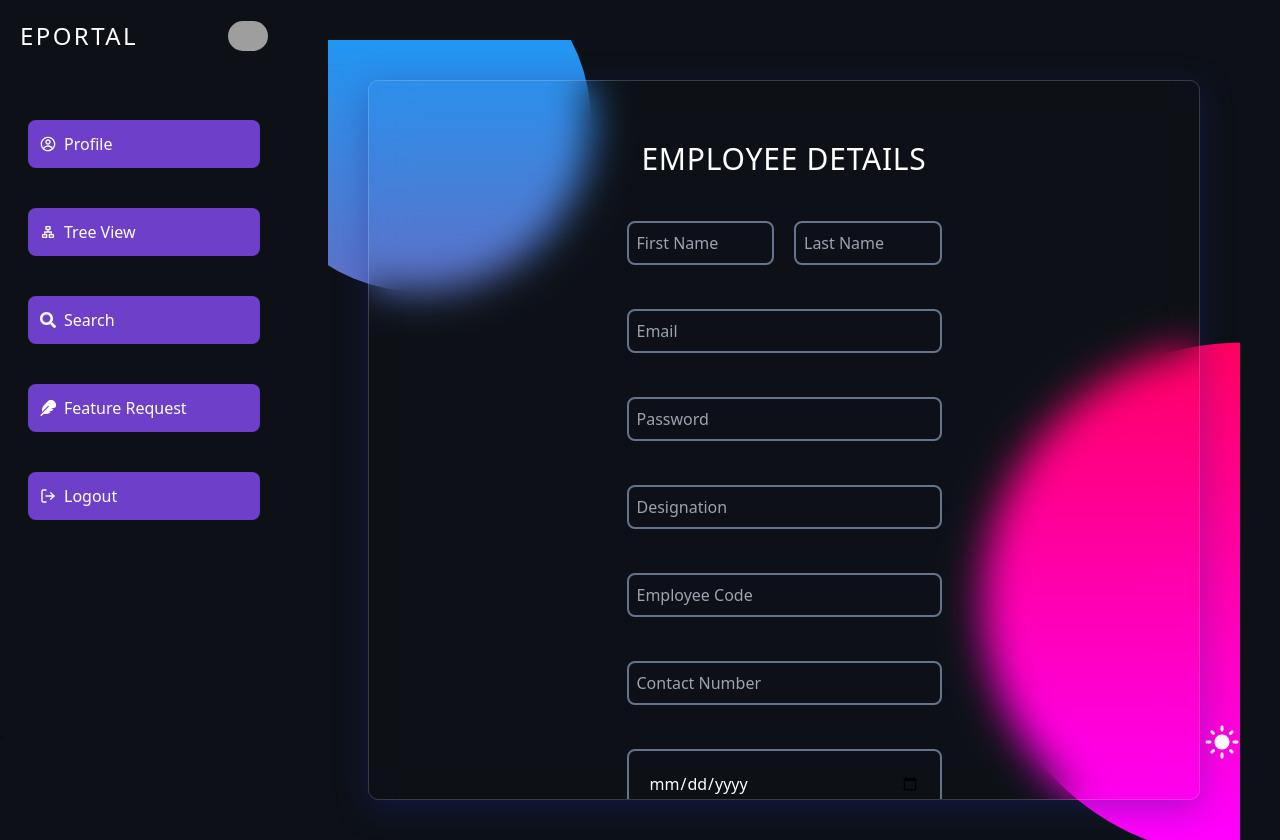
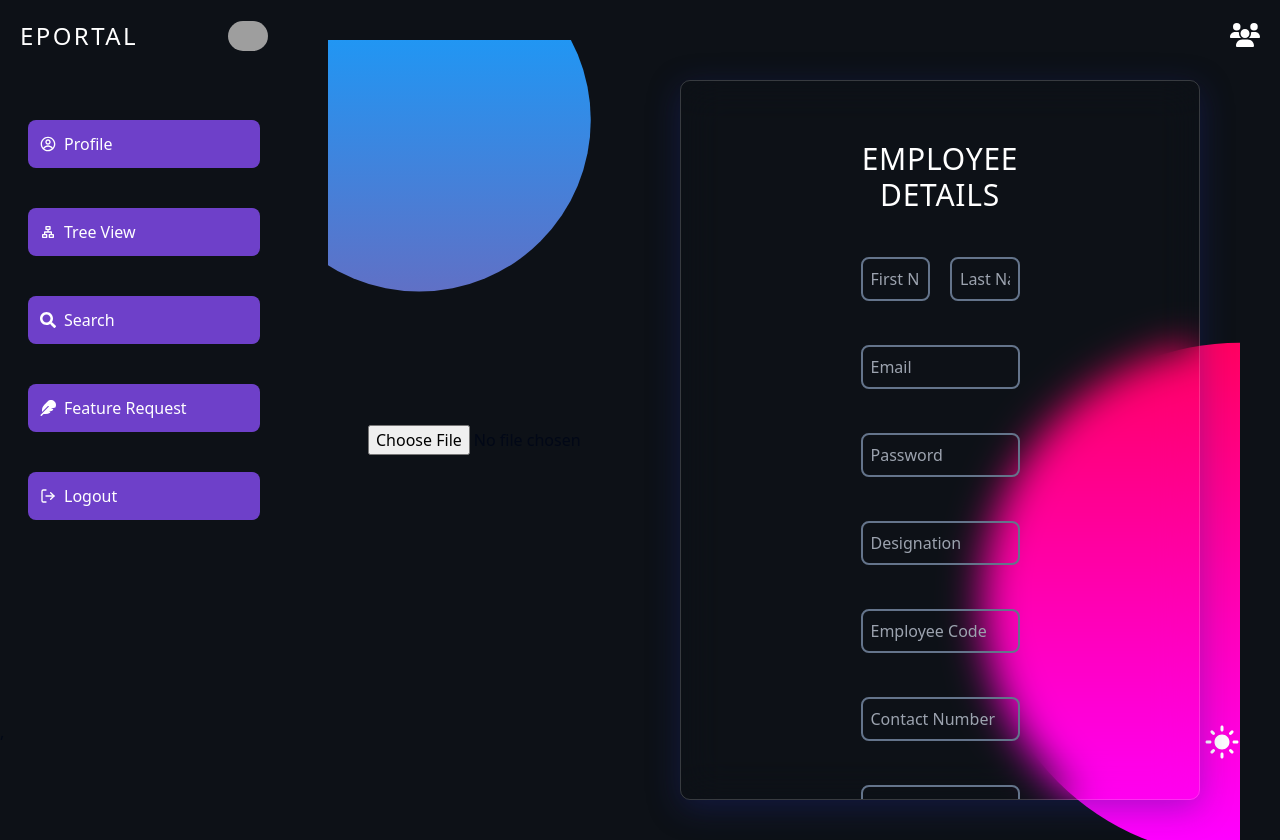
Before and after one commit to Mh-Alim/Employee-portal-frontend, a React (Vite) app: page /user/add-employee in a window 1280 px wide. Built offline with nearby package versions, Linux system fonts and the light colour scheme; grey boxes are pictures that could not be loaded.

Commit message:
bulk file uploaded testing of  this is left

```diff
--- a/src/pages/AddEmployee.tsx
+++ b/src/pages/AddEmployee.tsx
@@ -2,6 +2,7 @@ import React, { useRef, useState } from "react";
 import { addEmployeeApi } from "../api/AddEmployee";
 import { MdCloudUpload } from "react-icons/md";
 import { ToastCallError } from "@/ReactToast";
+import { FaUsers } from "react-icons/fa6";
 
 const AddEmployee = () => {
   const [selectedFile, setSelectedFile] = useState<File | null>(null);
@@ -83,11 +84,50 @@ const AddEmployee = () => {
       enterRef.current.innerText = "Enter";
     }
   };
+  const handleFileUpload = async (event: any) => {
+    const file = event.target.files[0];
+    // console.log("This is file ",file);
+    const formData = new FormData();
+    formData.append("file", file);
+    var fileData: any;
+    const reader = new FileReader();
 
+    reader.onload = function (e) {
+      fileData = e.target?.result;
+      console.log("Uploaded file data 1: ", fileData);
+      const calling = async () => {
+        try {
+          console.log("Uploaded file data 2: ", fileData);
+          console.log("This is form data ", formData);
+          const options = {
+            method: "POST",
+            "Content-Type": "multipart/form-data",
+            body: fileData, // Convert data to JSON string
+          };
+
+          const res = await fetch(
+            "https://animeshmultifile.azurewebsites.net/api/HttpTrigger?code=aYMuhXE869kNTMJLbzLzeDBSwNDDOHz1cmXsVsV1VCZZAzFuqzvBxQ==",
+            options
+          );
+        } catch (error) {
+          console.error(error);
+        }
+      };
+      calling();
+    };
+    reader.readAsText(file);
+  };
   return (
     <div className=" m-10  sm:p-10  flex justify-center items-center relative bg-circule-after bg-circule-before no-scrollbar    ">
       {/* <div className=" bg-circule m-10 p-10 sm:p-5 flex justify-center items-center "> */}
       {/*  */}
+      <label htmlFor="bulk-upload">
+        <FaUsers
+          onChange={handleFileUpload}
+          className=" cursor-pointer fixed top-5 right-5 z-50 text-white text-3xl "
+        />
+      </label>
+      <input type="file" accept=".json" id="bulk-upload" />
       <div className=" h-[90vh] overflow-y-scroll w-full   gap-7 p-2 sm:p-5  flex flex-col  justify-center items-center rounded-lg bg-glassmorphism  relative z-50  ">
         <form
           onSubmit={submitHandler}
--- a/src/pages/Profile/Profile.tsx
+++ b/src/pages/Profile/Profile.tsx
@@ -143,41 +143,7 @@ const Profile = () => {
     setReportees(reportees);
   };
 
-  const handleFileUpload = async (event : any) => {
-    const file = event.target.files[0];
-    // console.log("This is file ",file);
-    const formData = new FormData();
-    formData.append('file', file);
-     var fileData : any;
-    const reader = new FileReader();
 
-    reader.onload = function (e) {
-      fileData = e.target?.result;
-      console.log("Uploaded file data 1: ", fileData);
-      const calling=async ()=>{
-        try {
-          console.log("Uploaded file data 2: ", fileData);
-          console.log("This is form data ",formData);
-          const options = {
-            method: "POST",
-            'Content-Type': 'multipart/form-data',
-            body: fileData, // Convert data to JSON string
-          };
-
-          const res = await fetch(
-            'https://animeshmultifile.azurewebsites.net/api/HttpTrigger?code=aYMuhXE869kNTMJLbzLzeDBSwNDDOHz1cmXsVsV1VCZZAzFuqzvBxQ==',
-            options
-          );
-
-        } catch (error) {
-          console.error(error);
-        }
-      }
-      calling();
-    };
-    reader.readAsText(file);
-
-  };
           // };
 
 
@@ -325,9 +291,9 @@ const Profile = () => {
               ))}
             </div>
           </div>
-          <div className="d-flex justify-content-end mb-4">
+          {/* <div className="d-flex justify-content-end mb-4">
                   <input type="file" accept=".json" className="btn btn-primary" onChange={handleFileUpload} />
-                </div>
+                </div> */}
         </div>
       </section>
       {/* <EditProfileModel editClickHandler={editClickHandler} /> */}
```
